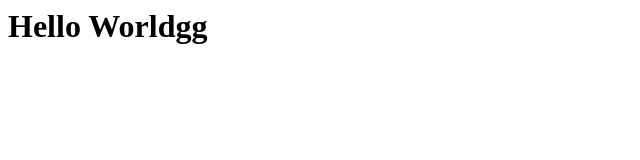
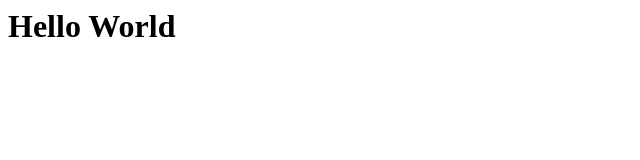
Before and after one commit to shahulhameed231/E-commerce, a plain HTML site: page index.html in a window 1280 px wide. Shown: the full height of the page, 0-640 px from the left. Drawn offline with Linux system fonts and the light colour scheme.

Commit message:
added index.html

```diff
--- a/index.html
+++ b/index.html
@@ -1 +1 @@
-<h1>Hello Worldgg</h1>
+<h1>Hello World</h1>
```
